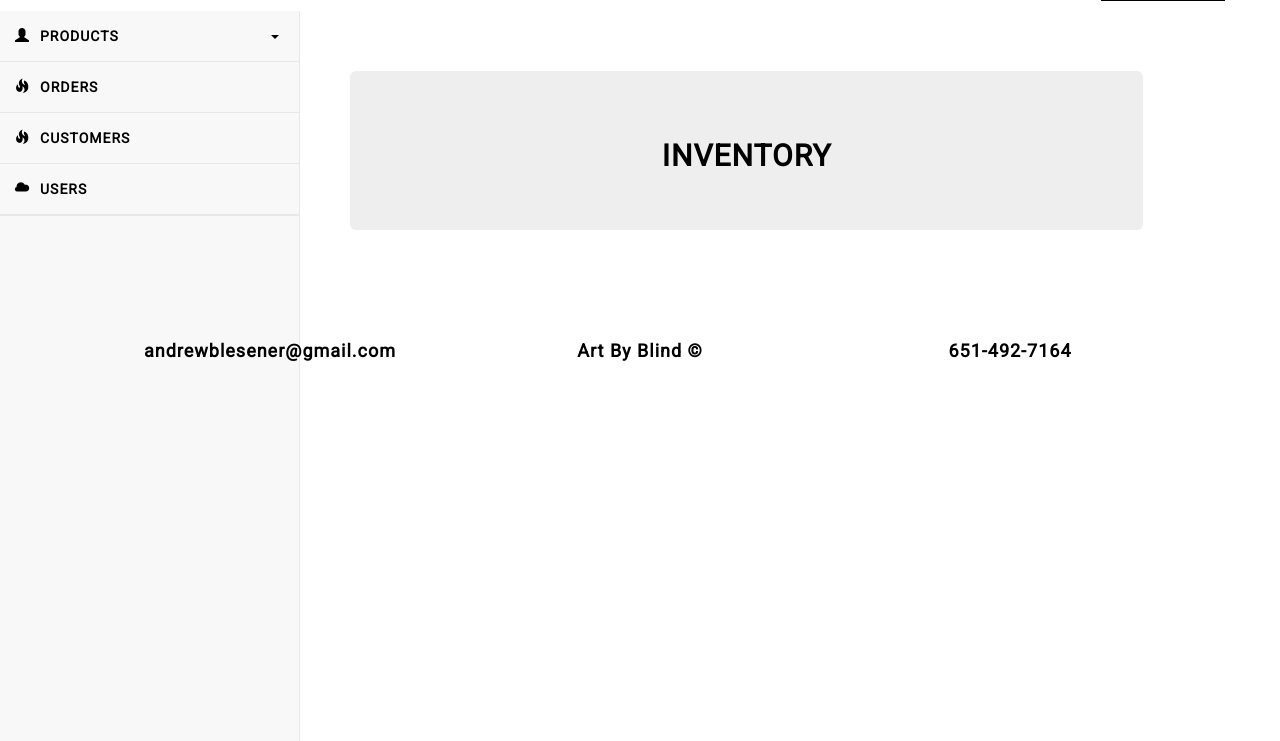
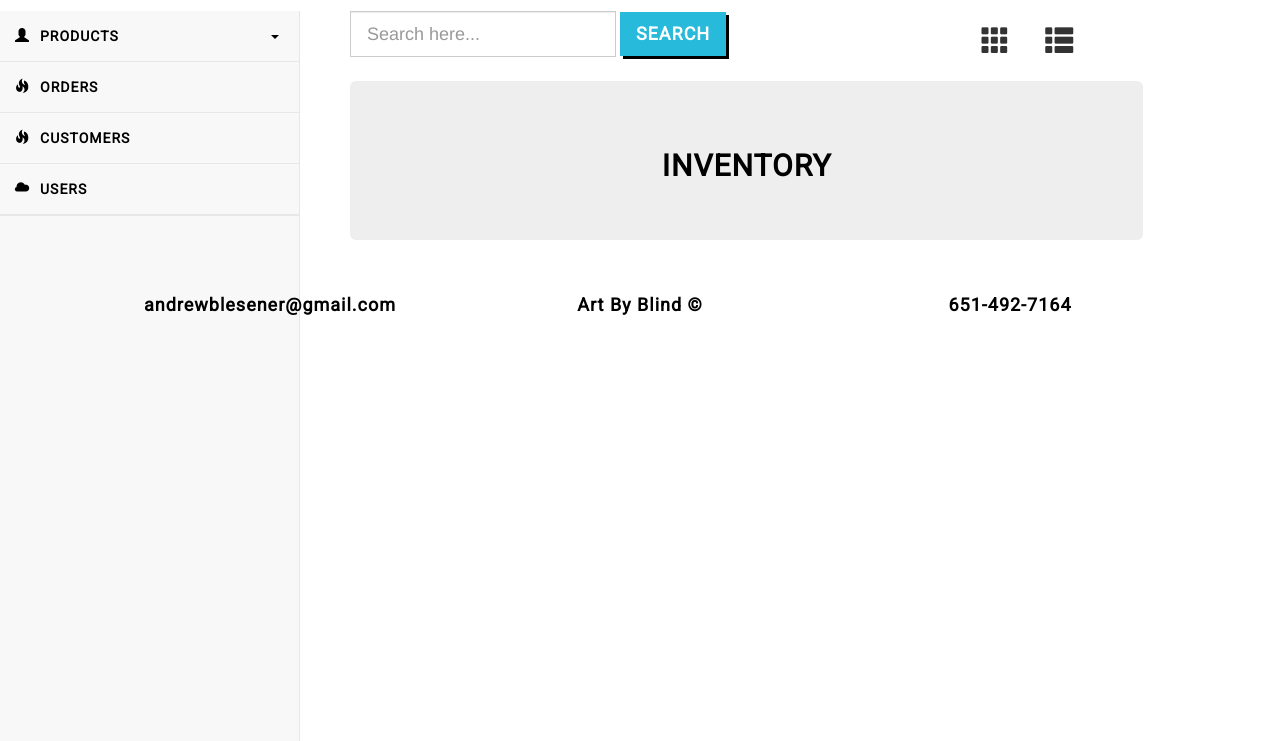
Before and after one commit to andrewblesener/ArtByBlind, a PHP site: page /admin-products.php in a window 1280 px wide. Shown: the part 59-800 px from the top of the page. Run offline with PHP 8.4, Linux system fonts and the light colour scheme; data that the repository does not hold is empty; a stand-in replaces the project's code that opens the database connection.

Commit message:
Add files via upload
admin-product, css changes

```diff
--- a/admin-products.php
+++ b/admin-products.php
@@ -44,19 +44,22 @@
 </nav>
     </div>
 
-    <div class="container">
-    	<div class="row">
-    		    <div class="view-mode">
-		<span id="card-icon" class="glyphicon glyphicon-th view-icon"></span>
-		<span id="table-icon" class="glyphicon glyphicon-th-list view-icon"></span>
-    </div>
-    	<form class="form-inline" method="post" action="search.php">
+    <div class="col-lg-offset-3 col-lg-8" style="margin-top:5em;">
+
+   	<div class="col-lg-9">
+  <form class="form-inline" method="post" action="search.php">
 	<input style="border-radius:0px" class="form-control input-lg" type="text" name="srch_query" placeholder="Search here..." required>
 	<input class="btn btn-custom btn-lg" type="submit" name="search" value="search" style="border-radius: 0px;">
 </form>
-    	</div>
-    </div>
-   <div class="col-lg-offset-3 col-lg-8" style="margin-top:5em;">
+   	</div>
+   	   	<div class="col-lg-3">
+    		<div class="view-mode">
+		<span id="card-icon" class="glyphicon glyphicon-th view-icon"></span>
+		<span id="table-icon" class="glyphicon glyphicon-th-list view-icon"></span>
+			</div>
+		</div>
+		</div>
+   <div class="col-lg-offset-3 col-lg-8" style="margin-top:1em;">
  <div class=" card-view container-fluid text-center">
 <div class="jumbotron">
 <div class="container">
@@ -89,7 +92,7 @@
 </div>
 </div>
 </div>
- <div class="col-lg-offset-3 col-lg-8" style="margin-top:5em;">
+ <div class="col-lg-offset-3 col-lg-8" style="margin-top:1em;">
  <div class=" table-view container-fluid text-center" style="display: none;">
 <div class="jumbotron">
 <div class="container">
--- a/css/site.css
+++ b/css/site.css
@@ -310,7 +310,7 @@
   .side-menu .brand-name-wrapper .navbar-brand {
     display: inline-block;
   }
-	.table>tbody>tr>td{font-size: 12px;}
+	.table>tbody>tr>td{font-size: 12px;vertical-align: middle;}
 	.table thead tr th{text-align: center;}
-	.view-mode{float:right;border: 2px solid black; font-size:2em;}
+	.view-mode{font-size:2em;}
 .view-icon{margin:.5em; cursor: pointer}
```
